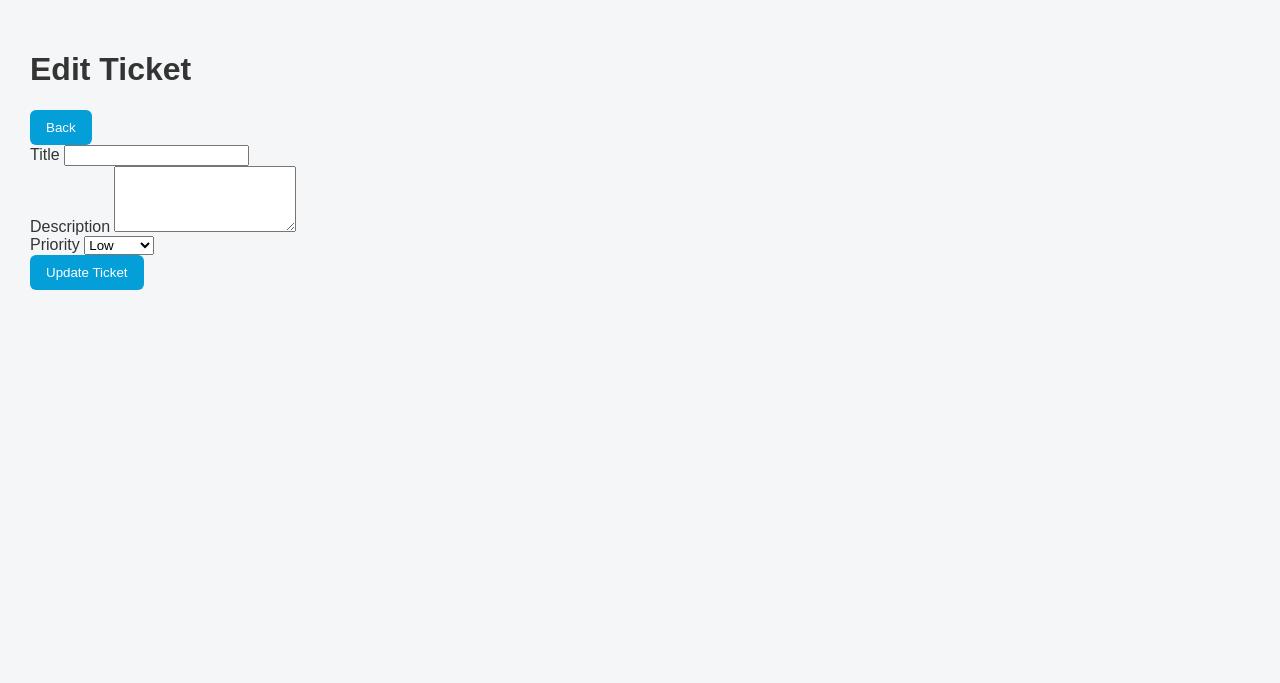
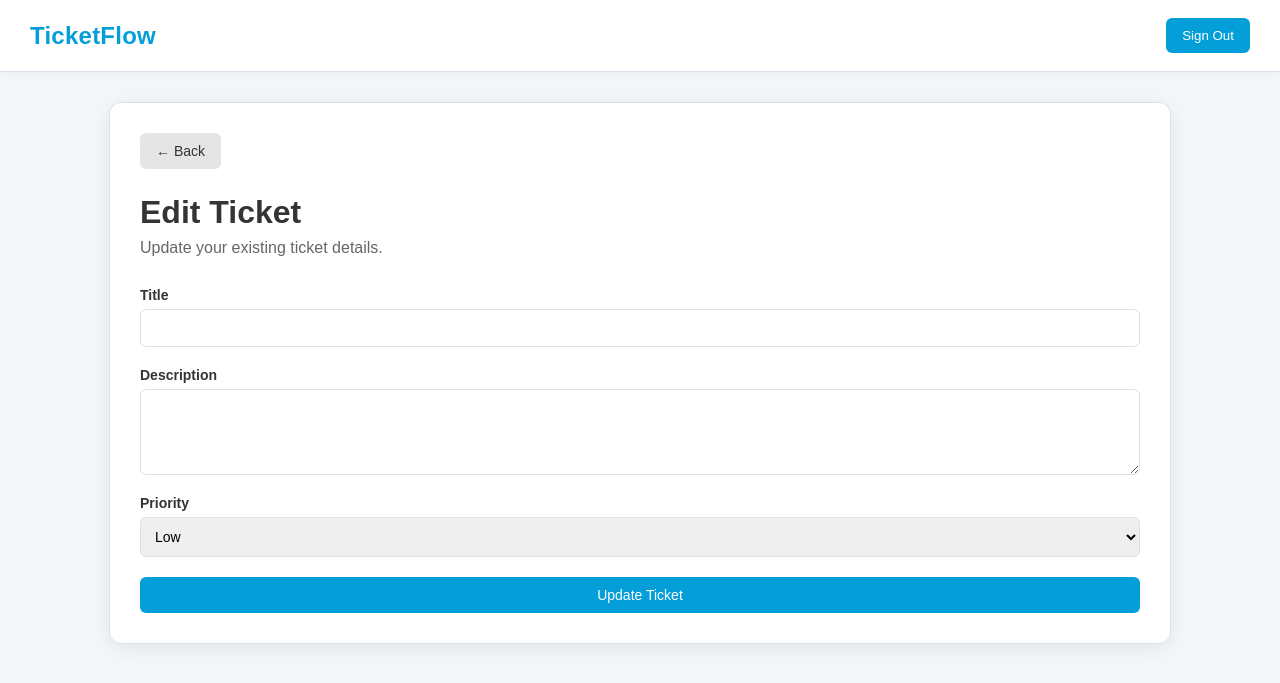
Before and after one commit to Crific/OpsPortal, a Flask app: template templates/edit_ticket.html in a window 1280 px wide. Shown: the top 683 px of the page. Run offline with Flask 3, Linux system fonts and the light colour scheme; the template is opened without the code that fills it, so the values that code supplies are empty.

Commit message:
style: add proper styling to edit_ticket.html drawing visual elements from create_ticket.html

```diff
--- a/templates/edit_ticket.html
+++ b/templates/edit_ticket.html
@@ -6,22 +6,35 @@
     <title>Edit Ticket</title>
     <link rel="stylesheet" href="{{ url_for('static', filename='style.css') }}">
 </head>
-<body>
+
+<body class="create-ticket-page">
+
+    <div class="navbar">
+        <h1 class="logo">TicketFlow</h1>
+
+        <div class="nav-actions">
+            <form action="{{ url_for('logout') }}" method="POST">
+                <button type="submit">Sign Out</button>
+            </form>
+        </div>
+    </div>
 
     <div class="page">
-        <div class="card">
 
-            <!-- TOPBAR -->
-            <div class="topbar">
-                <h1>Edit Ticket</h1>
+        <div class="dashboard-card">
 
-                <a href="{{ url_for('dashboard') }}">
-                    <button type="button">Back</button>
+            <div class="dashboard-actions">
+                <a href="{{ url_for('dashboard') }}" class="btn-dash-secondary">
+                    ← Back
                 </a>
             </div>
 
-            <!-- FORM -->
-            <form method="POST">
+            <div class="dashboard-header">
+                <h1>Edit Ticket</h1>
+                <p>Update your existing ticket details.</p>
+            </div>
+
+            <form method="POST" class="ticket-form">
 
                 <div class="form-group">
                     <label>Title</label>
@@ -42,11 +55,14 @@
                     </select>
                 </div>
 
-                <button type="submit">Update Ticket</button>
+                <button type="submit" class="btn-dash-primary">
+                    Update Ticket
+                </button>
 
             </form>
 
         </div>
+
     </div>
 
 </body>
```
